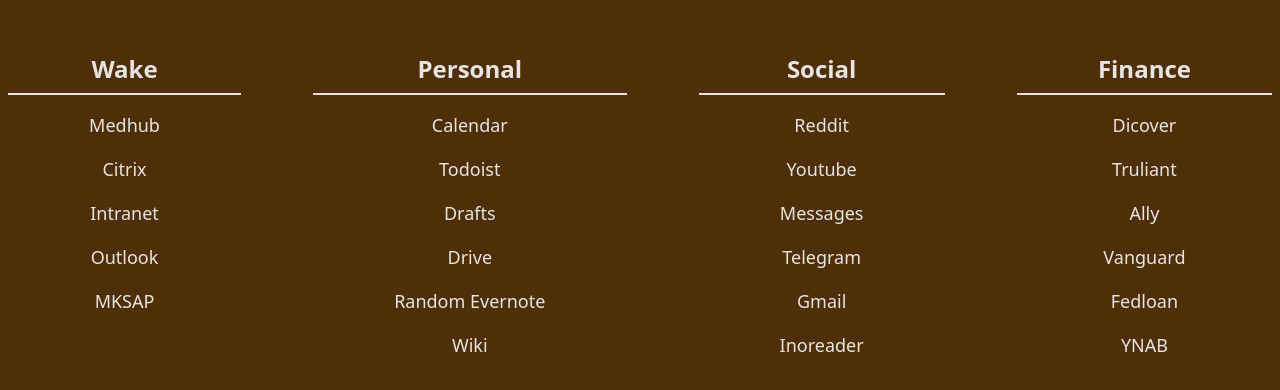
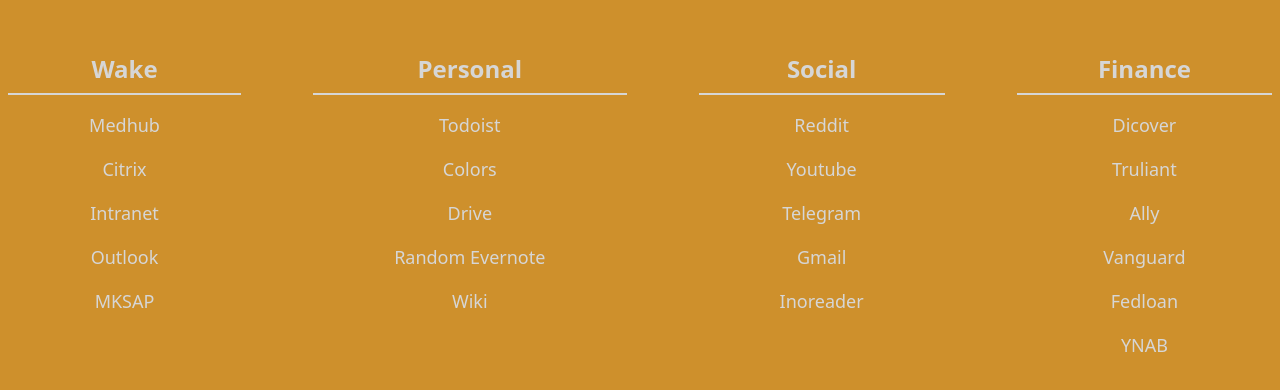
Before and after one commit to kangruixiang/sveltestartpage, a Svelte app: page / in a window 1280 px wide. Shown: the part 198-588 px from the top of the page. Built offline with nearby package versions, Linux system fonts and the light colour scheme; the HTML template or start-up script is replaced by a standard one; a web font is replaced by a local one.

Commit message:
added dynamic variant color

```diff
--- a/src/App.svelte
+++ b/src/App.svelte
@@ -1,162 +1,173 @@
 <script>
-import Canvas from './components/Canvas.svelte';
+  import Canvas from "./components/Canvas.svelte";
 
-const hue = Math.floor(Math.random() * 360)
-const saturation = Math.floor(Math.random() * 100)
-const value = Math.floor(Math.random() * (30-5) + 5);
-const hue2 = hue
-const saturation2 = saturation - 10
-const value2 = value + 10
-const valueDark = Math.floor(Math.random() * (100-30) + 30);
   function hslToHex(h, s, l) {
     l /= 100;
-    let a = s * Math.min(l, 1 - l) / 100;
-    let f = n => {
+    let a = (s * Math.min(l, 1 - l)) / 100;
+    let f = (n) => {
       let k = (n + h / 30) % 12;
       let color = l - a * Math.max(Math.min(k - 3, 9 - k, 1), -1);
-    return Math.round(255 * color).toString(16).padStart(2, '0');   // convert to Hex and prefix "0" if needed
+      return Math.round(255 * color)
+        .toString(16)
+        .padStart(2, "0"); // convert to Hex and prefix "0" if needed
     };
     return `#${f(0)}${f(8)}${f(4)}`;
   }
-console.log(hue, saturation, value)
-const randomColor = hslToHex(hue, saturation, value)
-const randomColorDark = hslToHex(hue, saturation, valueDark)
-const randomColorHighlight = hslToHex(hue2, saturation2, value2)
-console.log(randomColor, randomColorHighlight)
+
+  const hue = Math.floor(Math.random() * (355 - 5) + 5);
+  const saturation = Math.floor(Math.random() * (80 - 0) + 0);
+  const value = Math.floor(Math.random() * (95 - 5) + 5);
+  const saturationDull = Math.max(5, saturation - 5);
+  const valueLight = Math.min(95, value + 5);
+  const saturationBright = Math.min(95, saturation + 5);
+  const valueDark = Math.max(5, value - 5);
+
+  console.log("original", hue, saturation, value);
+  console.log("lighter", hue, saturationDull, valueLight);
+  console.log("darker", hue, saturationBright, valueDark);
+
+  const randomColor = hslToHex(hue, saturation, value);
+  const randomColorLight = hslToHex(hue, saturationDull, valueLight);
+  const randomColorDark = hslToHex(hue, saturationBright, valueDark);
+  let textColor, colorVariant;
+  if (value > 50) {
+    // light background
+    textColor = "#070808"; // darker text
+    colorVariant = randomColorDark; // variant darker
+    console.log("darker");
+  } else {
+    // darker background
+    textColor = "#d6d6d6"; // lighter text
+    colorVariant = randomColorLight; // variant lighter
+    console.log("lighter");
+  }
+
+  console.log("randomColor:", randomColor);
+  console.log("colorVariant:", colorVariant);
+  console.log("textColor:", textColor);
 
   const sites = {
-  "school":
-    [{
-      "name": "Medhub",
-      "url": "https://wfbmc.medhub.com"
+    school: [
+      {
+        name: "Medhub",
+        url: "https://wfbmc.medhub.com",
       },
       {
-      "name": "Citrix",
-      "url": "https://portal2.wakehealth.edu"
+        name: "Citrix",
+        url: "https://portal2.wakehealth.edu",
       },
       {
-      "name": "Intranet",
-      "url": "https://intranet.wakehealth.edu/index.htm"
+        name: "Intranet",
+        url: "https://intranet.wakehealth.edu/index.htm",
       },
       {
-      "name": "Outlook",
-      "url": "https://outlook.office365.com"
+        name: "Outlook",
+        url: "https://outlook.office365.com",
       },
       {
-      "name": "MKSAP",
-      "url": "https://mksap18.acponline.org/"
+        name: "MKSAP",
+        url: "https://mksap18.acponline.org/",
       },
     ],
-  "personal":
-    [{
-      "name": "Calendar",
-      "url": "https://www.google.com/calendar/"
+    personal: [
+      {
+        name: "Todoist",
+        url: "https://beta.todoist.com/app/",
       },
       {
-      "name": "Todoist",
-      "url": "https://beta.todoist.com/app/"
+        name: "Colors",
+        url: "https://color.krxiang.com",
       },
       {
-      "name": "Drafts",
-      "url": "https://draftin.com/documents"
+        name: "Drive",
+        url: "https://drive.google.com",
       },
       {
-      "name": "Drive",
-      "url": "https://drive.google.com"
+        name: "Random Evernote",
+        url: "https://evernote-random.glitch.me/",
       },
       {
-      "name": "Random Evernote",
-      "url": "https://evernote-random.glitch.me/"
+        name: "Wiki",
+        url: "https://kangruixiang.github.io/wiki/",
+      },
+    ],
+    social: [
+      {
+        name: "Reddit",
+        url: "http://old.reddit.com",
       },
       {
-      "name": "Wiki",
-      "url": "https://kangruixiang.github.io/wiki/"
+        name: "Youtube",
+        url: "https://youtube.com",
+      },
+      {
+        name: "Telegram",
+        url: "https://web.telegram.org/",
+      },
+      {
+        name: "Gmail",
+        url: "https://gmail.com",
+      },
+      {
+        name: "Inoreader",
+        url: "https://www.inoreader.com/",
       },
     ],
-  "social":
-    [{
-      "name": "Reddit",
-      "url": "http://old.reddit.com"
+    finance: [
+      {
+        name: "Dicover",
+        url: "https://card.discover.com",
       },
       {
-      "name": "Youtube",
-      "url": "https://youtube.com"
+        name: "Truliant",
+        url: "https://www.truliantfcuonline.org/tob/live/usp-core/app/login/consumer",
       },
       {
-      "name": "Messages",
-      "url": "https://messages.google.com/web/"
+        name: "Ally",
+        url: "https://secure.ally.com/",
       },
       {
-      "name": "Telegram",
-      "url": "https://web.telegram.org/"
+        name: "Vanguard",
+        url: "https://personal.vanguard.com/us/MyHome",
       },
       {
-      "name": "Gmail",
-      "url": "https://gmail.com"
+        name: "Fedloan",
+        url: "https://accountaccess.myfedloan.org/accountAccess/index.cfm?event=common.home",
       },
       {
-      "name": "Inoreader",
-      "url": "https://www.inoreader.com/"
+        name: "YNAB",
+        url: "https://app.youneedabudget.com/",
       },
     ],
-  "finance":
-    [{
-      "name": "Dicover",
-      "url": "https://card.discover.com"
-    },
-    {
-      "name": "Truliant",
-      "url": "https://www.truliantfcuonline.org/tob/live/usp-core/app/login/consumer"
-    },
-    {
-      "name": "Ally",
-      "url": "https://secure.ally.com/"
-    },
-    {
-      "name": "Vanguard",
-      "url": "https://personal.vanguard.com/us/MyHome"
-    },
-    {
-      "name": "Fedloan",
-      "url": "https://accountaccess.myfedloan.org/accountAccess/index.cfm?event=common.home"
-    },
-    {
-      "name": "YNAB",
-      "url": "https://app.youneedabudget.com/"
-    },
-  ],
-  "colorHighlight": randomColorHighlight
-}
+  };
+</script>
 
-
-</script>
+<main
+  class="flex justify-center min-h-screen"
+  style="background-color: {randomColor}"
+>
+  <container class="container flex justify-center min-w-[80%]">
+    <Canvas {...sites} {randomColor} {colorVariant} {textColor} />
+  </container>
+</main>
 
 <style lang="postcss" global>
   @tailwind base;
   @tailwind components;
   @tailwind utilities;
   @font-face {
-    font-family: 'Concourse';
-    src: url('fonts/concourse_3_regular.woff2') format('woff2');
+    font-family: "Concourse";
+    src: url("fonts/concourse_3_regular.woff2") format("woff2");
     font-style: normal;
   }
   @font-face {
-    font-family: 'Equity';
-    src: url('fonts/equity_a_regular.woff2') format('woff2');
+    font-family: "Equity";
+    src: url("fonts/equity_a_regular.woff2") format("woff2");
     font-style: normal;
   }
   @layer components {
     .card-title {
-		@apply py-2 my-2 mx-2 px-2 text-2xl border-solid border-stone-200 border-b-2
-			font-bold text-stone-200;
+      @apply py-2;
     }
-
   }
 </style>
-
-<main class="flex justify-center min-h-screen" style="background-color: {randomColor}">
-	<container class="container flex justify-center min-w-[80%]">
-		<Canvas {...sites} randomColor = {randomColor} />
-	</container>
-
-</main>
--- a/src/components/Canvas.svelte
+++ b/src/components/Canvas.svelte
@@ -1,41 +1,37 @@
 <script>
-	import Card from "./Card.svelte"
-	export let school;
-	export let personal;
-	export let social;
-	export let finance;
-	export let colorHighlight;
-	export let randomColor
+  import Card from "./Card.svelte";
+  export let school, personal, social, finance;
+  export let randomColor, colorVariant, textColor;
 </script>
 
-<style>
+<div
+  class="flex flex-col w-full my-auto text-center md:flex-row gap-x-14"
+  style="color: {textColor}"
+>
+  <Card sites={school} {colorVariant} {textColor}>Wake</Card>
+  <Card sites={personal} {colorVariant} {textColor}>Personal</Card>
+  <Card sites={social} {colorVariant} {textColor}>Social</Card>
+  <Card sites={finance} {colorVariant} {textColor}>Finance</Card>
+</div>
 
-</style>
-
-<div class="flex flex-col w-full my-auto text-center md:flex-row gap-x-14">
-	<div class="py-2 rounded-md grow">
-		<div
-			class="card-title">
+<!-- <div class="py-2 rounded-md grow">
+    <div class="card-title" style="border-bottom: 2px solid {textColor}">
       Wake
     </div>
-		<Card site = {school} randomColor = {randomColor}/>
+    <Card site={school} {colorVariant} />
   </div>
   <div class="py-2 rounded-md grow">
-		<div class="card-title">
-			Personal
-		</div>
-		<Card site = {personal}	/>
+    <div class="card-title">Personal</div>
+    <Card site={personal} {colorVariant} />
   </div>
   <div class="py-2 rounded-md grow">
-		<div class="card-title">
-			Social
-		</div>
-		<Card site = {social}	/>
+    <div class="card-title">Social</div>
+    <Card site={social} {colorVariant} />
   </div>
   <div class="py-2 rounded-md grow">
-		<div class="card-title">
-			Finance
+    <div class="card-title">Finance</div>
+    <Card site={finance} {colorVariant} />
   </div>
-		<Card site = {finance}	/>
-	</div>
-</div>
+</div> -->
+<style>
+</style>
--- a/src/components/Card.svelte
+++ b/src/components/Card.svelte
@@ -1,20 +1,42 @@
 <script>
-	export let site;
-	export let color;
-	console.log('test', color)
+  export let sites;
+  export let colorVariant, textColor;
 </script>
 
+<div class="py-2 rounded-md grow" style="color: {textColor}">
+  <div
+    class="px-2 py-2 mx-2 my-2 text-2xl font-bold"
+    style="border-bottom: 2px solid {textColor}"
+  >
+    <slot />
+  </div>
+  {#each sites as site}
+    <div class="flex flex-row">
+      <a
+        class="w-full px-2 py-2 mx-2 text-lg cursor-pointer line hover:rounded-lg hover:bg-stone-900"
+        style="--theme-color: {colorVariant}"
+        href={site.url}
+      >
+        {site.name}
+      </a>
+    </div>
+  {/each}
+</div>
+
+<!-- {#each sites as site}
+  <div class="flex flex-row">
+    <slot />
+    <a
+      class="w-full px-2 py-2 mx-2 text-lg cursor-pointer hover:rounded-lg hover:bg-stone-900"
+      style="background-color: {colorVariant}"
+      href={site.url}
+    >
+      {site.name}
+    </a>
+  </div>
+{/each} -->
 <style>
-
+  .line:hover {
+    background-color: var(--theme-color);
+  }
 </style>
-
-{#each site as site}
-	<div class="flex flex-row">
-		<a
-			class="w-full px-2 py-2 mx-2 text-lg cursor-pointer text-stone-200 hover:rounded-lg hover:text-stone-100 hover:bg-stone-900"
-			href='{site.url}'
-			>
-			{site.name}
-		</a>
-	</div>
-{/each}
```
Also changed, not shown: 3 other files (tests, documents, lock files or other folders). Lines whose indentation alone changed are shown as unchanged.
